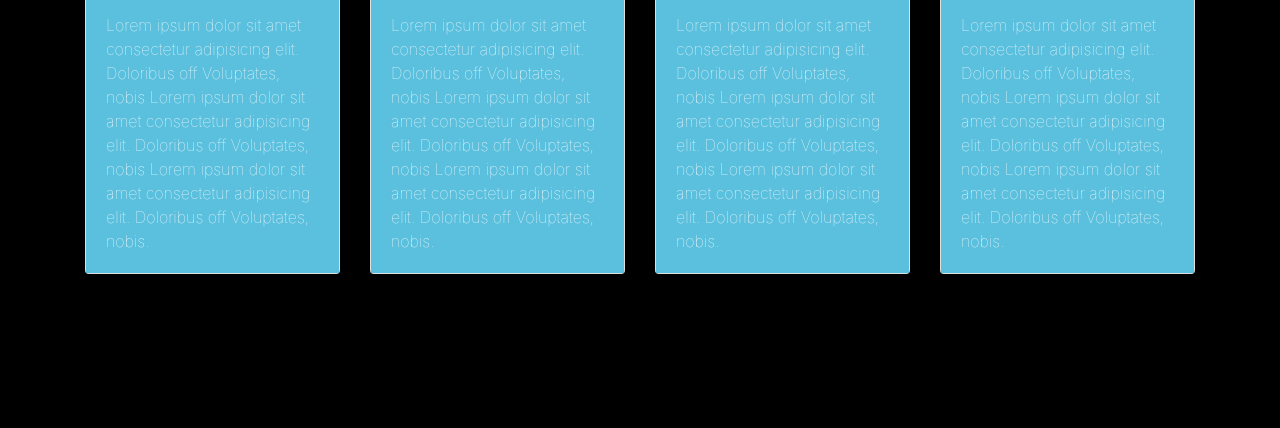
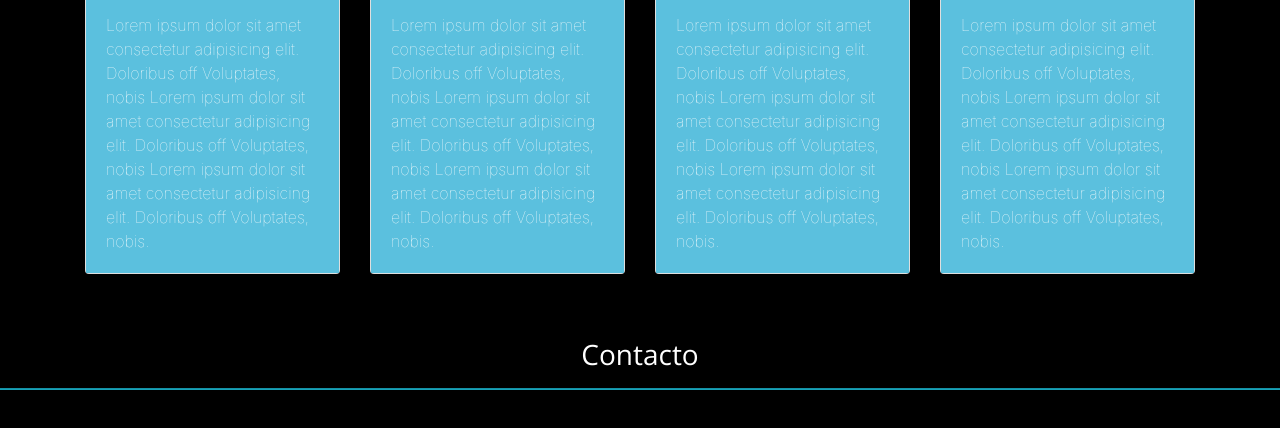
Before and after one commit to ldonoso3289/Pru01, a plain HTML site: page index.html in a window 1280 px wide. Shown: the part 1987-2415 px from the top of the page. Before the commit the page ends 2325 px from the top, so only its background shows below. Drawn offline with nearby package versions, Linux system fonts and the light colour scheme; a script that the page names is missing.

Commit message:
Seccion contacto

```diff
--- a/assets/css/style.css
+++ b/assets/css/style.css
@@ -68,3 +68,16 @@ nav {
     background-color: #5bc0de;
     color: #fff;
 }
+
+/* contacto */
+
+#contacto hr{
+    width: 1300px;
+    height: 1px;
+    text-align: center;
+}
+
+#contacto h3{
+    font-family: "open sans";
+    color: #ffff;
+}
--- a/index.html
+++ b/index.html
@@ -201,6 +201,16 @@
         </div>
     </section>
 
+    <div id="contacto" class="containe">
+        <h3 class="text-center">Contacto</h3>
+        <hr class="bg-info">
+    </div>
+    <section class="container text-center py-5">
+
+        <div class="typeform-widget" data-url="https://form.typeform.com/to/OHZV1gs1?typeform-medium=embed-snippet" style="width: 100%; height: 500px;"></div>
+        <script> (function() { var qs,js,q,s,d=document, gi=d.getElementById, ce=d.createElement, gt=d.getElementsByTagName, id="typef_orm", b="https://embed.typeform.com/"; if(!gi.call(d,id)) { js=ce.call(d,"script"); js.id=id; js.src=b+"embed.js"; q=gt.call(d,"script")[0]; q.parentNode.insertBefore(js,q) } })() </script>
+       </section>
+
 
     <script src="https://code.jquery.com/jquery-3.5.1.slim.min.js"
         integrity="sha384-DfXdz2htPH0lsSSs5nCTpuj/zy4C+OGpamoFVy38MVBnE+IbbVYUew+OrCXaRkfj"
```
